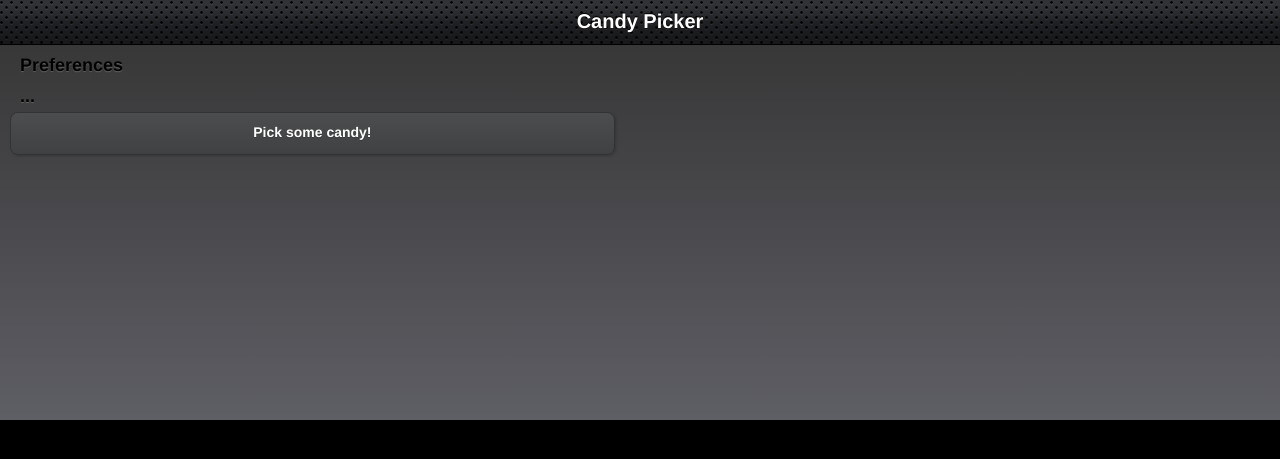
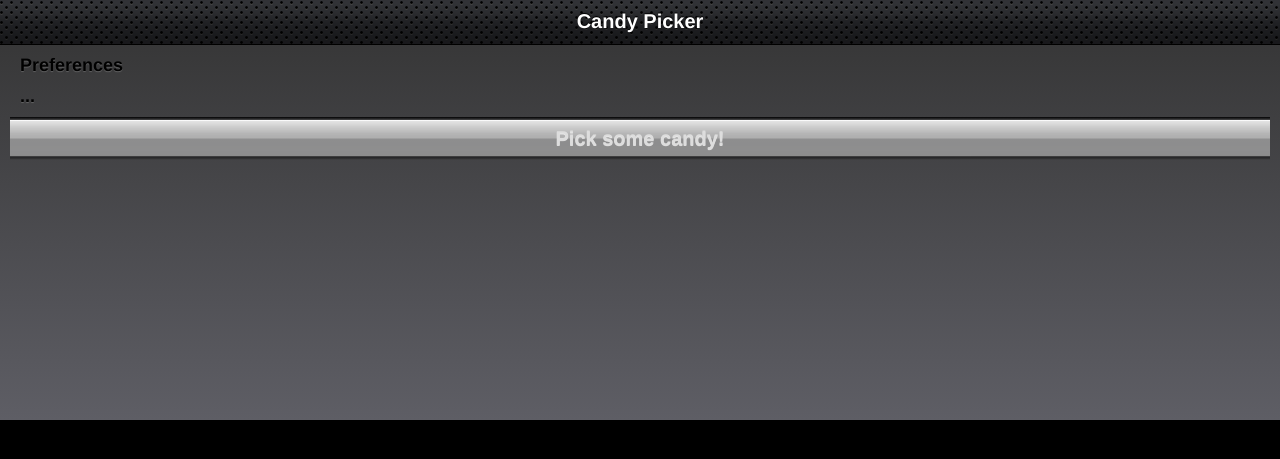
Before and after one commit to tbelote/Candy-Picker, a Python web app: template templates/preferences.html in a window 1280 px wide. Shown: the top 459 px of the page. Run offline with Jinja, Linux system fonts and the light colour scheme; the template is opened without the code that fills it, so the values that code supplies are empty.

Commit message:
better formatting plain links

```diff
--- a/templates/preferences.html
+++ b/templates/preferences.html
@@ -8,7 +8,6 @@ startupScreen: '/m/images/startup.png'
 </script>
 	<h2>Preferences</h2>
 	<h2>...</h2>
-	<ul class="individual">
-		<li><a href="/results">Pick some candy!</a></li>
-	</ul>
+
+	<a href="/results" style="margin: 10px;" class="submit whiteButton">Pick some candy!</a>
 {% endblock %}
```
Also changed, not shown: templates/results.html (+3 -4 lines).
